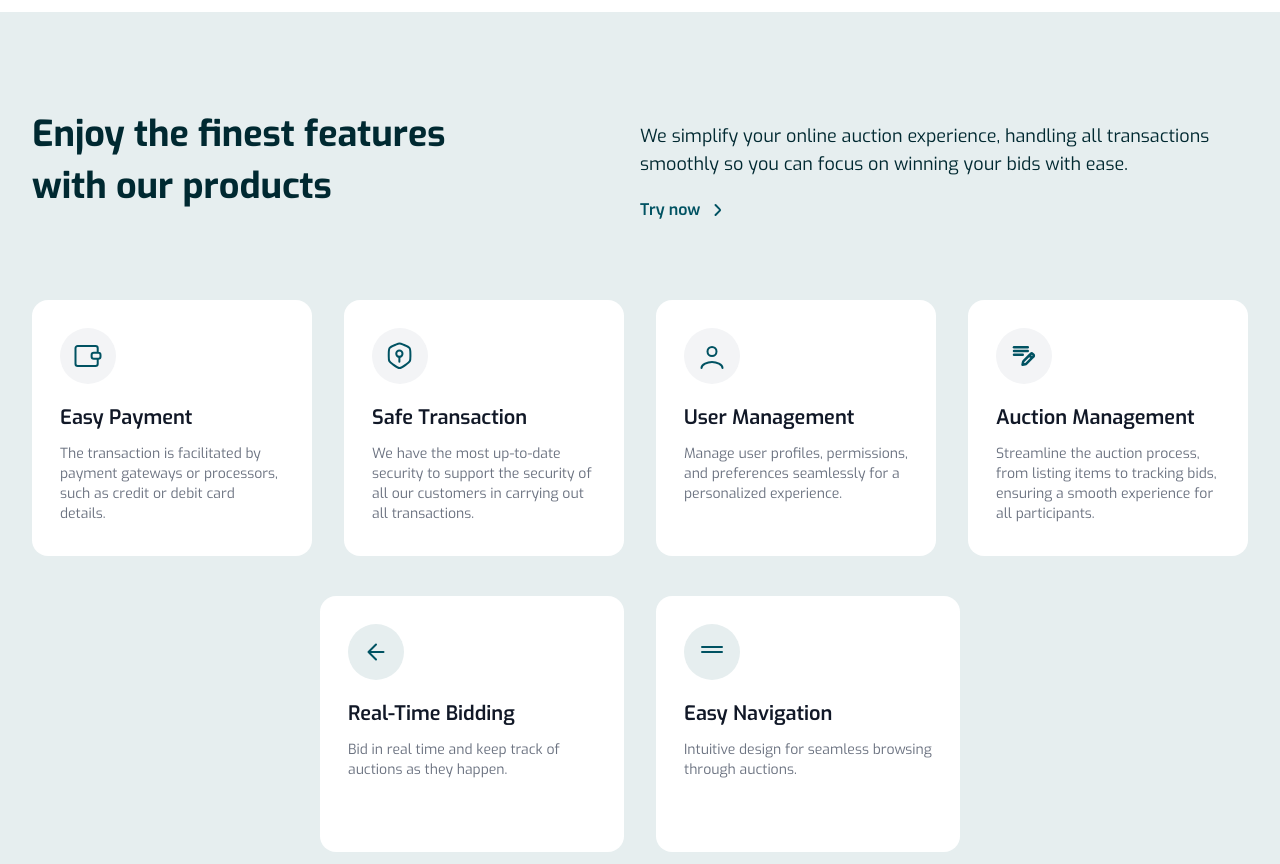
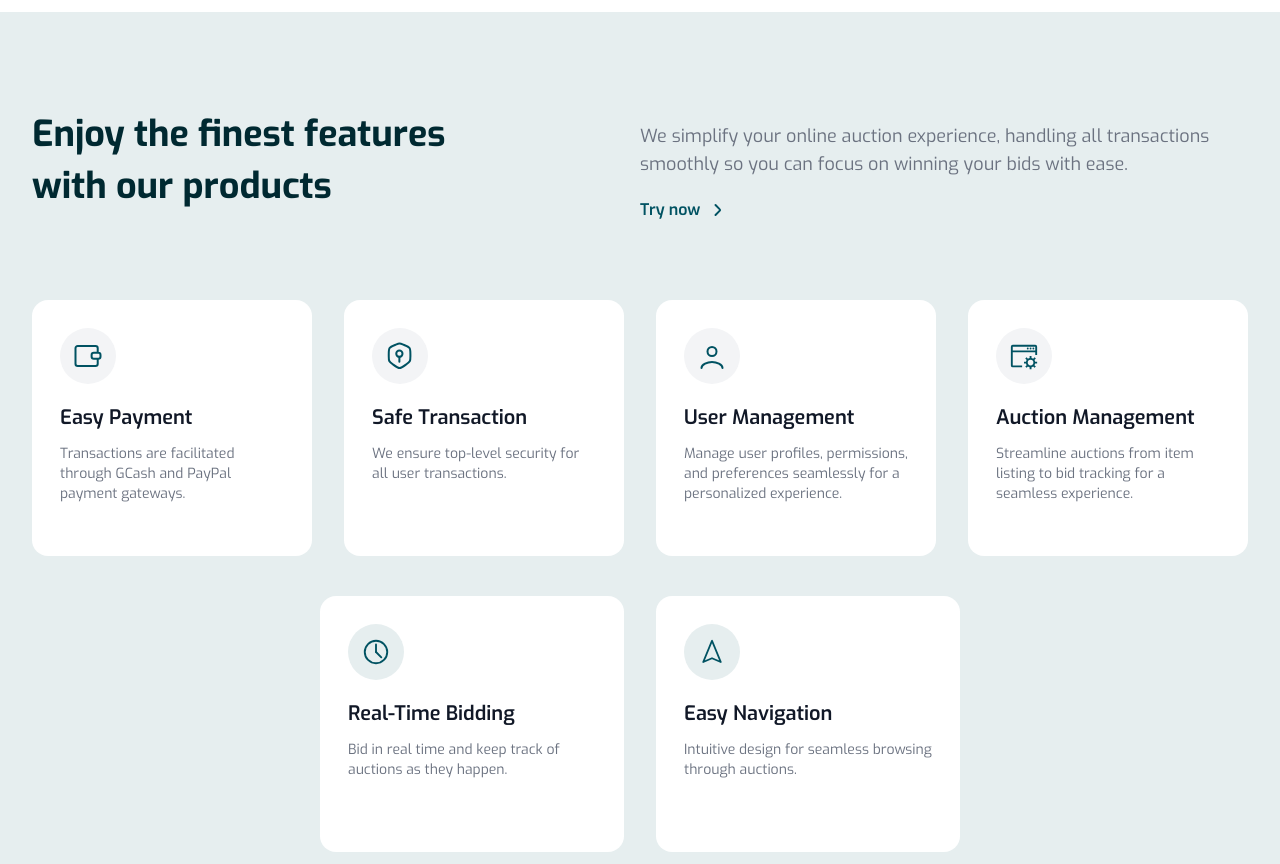
Before and after one commit to yenhar/capstone, a Nuxt app: page /login in a window 1280 px wide. Shown: the part 480-1344 px from the top of the page. Built offline with nearby package versions, Linux system fonts and the light colour scheme.

Commit message:
final landing page

```diff
--- a/pages/login.vue
+++ b/pages/login.vue
@@ -35,11 +35,11 @@
         <form class="space-y-6 px-6 lg:px-8 pb-4 sm:pb-6 xl:pb-8" action="#">
           <h3 class="text-xl font-medium text-gray-900 dark:text-white">Sign in to <p class="text-custom-bluegreen2 font-bold">AuctionWave</p></h3>
           <div>
-            <label for="username" class="text-sm font-medium text-gray-900 block mb-2 dark:text-gray-300">Your Username</label>
+            <label for="username" class="text-sm font-medium text-gray-900 block mb-2 dark:text-gray-300">Username</label>
             <input type="text" name="username" id="username" class="bg-gray-50 border border-gray-300 text-gray-900 sm:text-sm rounded-lg focus:ring-custom-bluegreen focus:border-custom-bluegreen block w-full p-2.5 dark:bg-gray-600 dark:border-gray-500 dark:placeholder-gray-400 dark:text-white" placeholder="Username" required>
           </div>
           <div>
-            <label for="password" class="text-sm font-medium text-gray-900 block mb-2 dark:text-gray-300">Your Password</label>
+            <label for="password" class="text-sm font-medium text-gray-900 block mb-2 dark:text-gray-300">Password</label>
             <input type="password" name="password" id="password" placeholder="••••••••" class="bg-gray-50 border border-gray-300 text-gray-900 sm:text-sm rounded-lg focus:ring-custom-bluegreen focus:border-custom-bluegreen block w-full p-2.5 dark:bg-gray-600 dark:border-gray-500 dark:placeholder-gray-400 dark:text-white" required>
           </div>
           <div class="flex justify-between">
@@ -146,7 +146,7 @@
                       <h2 class="text-4xl font-bold text-custom-bluegreen2 leading-[3.25rem] lg:mb-6 mx-auto max-w-max lg:max-w-md lg:mx-0">Enjoy the finest features with our products</h2>
                   </div>
                   <div class="relative w-full text-center  lg:text-left lg:w-2/4">
-                      <p class="text-lg font-normal text-custom-bluegreen2 mb-5">We simplify your online auction experience, handling all transactions smoothly so you can focus on winning your bids with ease.</p>
+                      <p class="text-lg font-normal text-gray-500 mb-5">We simplify your online auction experience, handling all transactions smoothly so you can focus on winning your bids with ease.</p>
                       <a href="#" class="flex flex-row items-center justify-center gap-2 text-base font-semibold text-custom-bluegreen lg:justify-start hover:text-green-500 ">Try now <svg width="20" height="20" viewBox="0 0 20 20" fill="none" xmlns="http://www.w3.org/2000/svg">
                           <path d="M7.5 15L11.0858 11.4142C11.7525 10.7475 12.0858 10.4142 12.0858 10C12.0858 9.58579 11.7525 9.25245 11.0858 8.58579L7.5 5" stroke="#005262" stroke-width="2" stroke-linecap="round" stroke-linejoin="round"></path>
                           </svg>
@@ -163,8 +163,7 @@
                       </div>
                       <h4 class="text-xl font-semibold text-gray-900 mb-3 capitalize transition-all duration-500 group-hover:text-white">Easy Payment</h4>
                       <p class="text-sm font-normal text-gray-500 transition-all duration-500 leading-5 group-hover:text-white">
-                        The transaction is facilitated by payment gateways or processors,
-                        such as credit or debit card details.
+                          Transactions are facilitated through GCash and PayPal payment gateways.
                       </p>
                   </div>
                   <div class="group relative w-full bg-white rounded-2xl p-4 transition-all duration-500 max-md:max-w-md max-md:mx-auto md:w-2/5 md:h-64 xl:p-7 xl:w-1/4 hover:bg-custom-bluegreen">
@@ -176,7 +175,7 @@
                       </div>
                       <h4 class="text-xl font-semibold text-gray-900 mb-3 capitalize transition-all duration-500 group-hover:text-white">Safe Transaction</h4>
                       <p class="text-sm font-normal text-gray-500 transition-all duration-500 leading-5 group-hover:text-white">
-                          We have the most up-to-date security to support the security of all our customers in carrying out all transactions.
+                            We ensure top-level security for all user transactions.
                       </p>
                   </div>
 
@@ -194,20 +193,17 @@
                   </div>
                   <div class="group relative w-full bg-white rounded-2xl p-4 transition-all duration-500 max-md:max-w-md max-md:mx-auto md:w-2/5 md:h-64 xl:p-7 xl:w-1/4 hover:bg-custom-bluegreen">
                       <div class="bg-gray-100 rounded-full flex justify-center items-center mb-5 w-14 h-14">
-                        <svg width="30" height="30" viewBox="0 0 24 24" fill="none" xmlns="http://www.w3.org/2000/svg">
-                            <g id="SVGRepo_bgCarrier" stroke-width="0"></g>
-                            <g id="SVGRepo_tracerCarrier" stroke-linecap="round" stroke-linejoin="round"></g>
-                            <g id="SVGRepo_iconCarrier">
-                                <path d="M4 5L15 5" stroke="#005262" stroke-width="2" stroke-linecap="round" stroke-linejoin="round"></path>
-                                <path d="M4 8H15" stroke="#005262" stroke-width="2" stroke-linecap="round" stroke-linejoin="round"></path>
-                                <path d="M4 11H11" stroke="#005262" stroke-width="2" stroke-linecap="round" stroke-linejoin="round"></path>
-                                <path d="M18.4563 13.5423L13.9268 18.0719C13.6476 18.3511 13.292 18.5414 12.9048 18.6188L10.8153 19.0367L11.2332 16.9472C11.3106 16.5601 11.5009 16.2045 11.7801 15.9253L16.3096 11.3957M18.4563 13.5423L19.585 12.4135C19.9755 12.023 19.9755 11.3898 19.585 10.9993L18.8526 10.2669C18.4621 9.8764 17.8289 9.8764 17.4384 10.2669L16.3096 11.3957M18.4563 13.5423L16.3096 11.3957" stroke="#005262" stroke-width="2" stroke-linecap="round" stroke-linejoin="round"></path>
-                            </g>
+                        <svg width="30" height="30" viewBox="0 0 32 32" xmlns="http://www.w3.org/2000/svg">
+                          <path d="M30,24V22H27.8989a4.9678,4.9678,0,0,0-.7319-1.7529l1.49-1.49-1.414-1.414-1.49,1.49A4.9678,4.9678,0,0,0,24,18.1011V16H22v2.1011a4.9678,4.9678,0,0,0-1.7529.7319l-1.49-1.49-1.414,1.414,1.49,1.49A4.9678,4.9678,0,0,0,18.1011,22H16v2h2.1011a4.9678,4.9678,0,0,0,.7319,1.7529l-1.49,1.49,1.414,1.414,1.49-1.49A4.9678,4.9678,0,0,0,22,27.8989V30h2V27.8989a4.9678,4.9678,0,0,0,1.7529-.7319l1.49,1.49,1.414-1.414-1.49-1.49A4.9678,4.9678,0,0,0,27.8989,24Zm-7,2a3,3,0,1,1,3-3A3.0033,3.0033,0,0,1,23,26Z" fill="#005262"></path>
+                          <path d="M28,4H4A2.002,2.002,0,0,0,2,6V26a2.0023,2.0023,0,0,0,2,2H14V26H4V12H28v3h2V6A2.0023,2.0023,0,0,0,28,4Zm0,6H4V6H28Z" fill="#005262"></path>
+                          <circle cx="20" cy="8" r="1" fill="#005262"></circle>
+                          <circle cx="23" cy="8" r="1" fill="#005262"></circle>
+                          <circle cx="26" cy="8" r="1" fill="#005262"></circle>
                         </svg>
                       </div>
                       <h4 class="text-xl font-semibold text-gray-900 mb-3 capitalize transition-all duration-500 group-hover:text-white">Auction Management</h4>
                       <p class="text-sm font-normal text-gray-500 transition-all duration-500 leading-5 group-hover:text-white">
-                          Streamline the auction process, from listing items to tracking bids, ensuring a smooth experience for all participants.
+                        Streamline auctions from item listing to bid tracking for a seamless experience.
                       </p>
                   </div>
               </div>
@@ -216,9 +212,11 @@
 
     <div class="group relative w-full bg-white rounded-2xl p-4 transition-all duration-500 max-md:max-w-md max-md:mx-auto md:w-2/5 md:h-64 xl:p-7 xl:w-1/4 hover:bg-custom-bluegreen">
         <div class="bg-custom-blue2 rounded-full flex justify-center items-center mb-5 w-14 h-14">
-            <svg width="30" height="30" viewBox="0 0 30 30" fill="none" xmlns="http://www.w3.org/2000/svg">
-                <path d="M7.5 15H22.5M7.5 15L15 7.5M7.5 15L15 22.5" stroke="#005262" stroke-width="2" stroke-linecap="round"/>
-            </svg>
+          <svg width="30" height="30" viewBox="0 0 24 24" fill="none" xmlns="http://www.w3.org/2000/svg">
+              <path d="M12 21C16.9706 21 21 16.9706 21 12C21 7.02944 16.9706 3 12 3C7.02944 3 3 7.02944 3 12C3 16.9706 7.02944 21 12 21Z" stroke="#005262" stroke-width="1.5" stroke-linecap="round" stroke-linejoin="round"></path>
+              <path d="M12 6V12" stroke="#005262" stroke-width="1.5" stroke-linecap="round" stroke-linejoin="round"></path>
+              <path d="M16.24 16.24L12 12" stroke="#005262" stroke-width="1.5" stroke-linecap="round" stroke-linejoin="round"></path>
+          </svg>
         </div>
         <h4 class="text-xl font-semibold text-gray-900 mb-3 capitalize transition-all duration-500 group-hover:text-white">Real-Time Bidding</h4>
         <p class="text-sm font-normal text-gray-500 transition-all duration-500 leading-5 group-hover:text-white">Bid in real time and keep track of auctions as they happen.</p>
@@ -226,10 +224,9 @@
 
     <div class="group relative w-full bg-white rounded-2xl p-4 transition-all duration-500 max-md:max-w-md max-md:mx-auto md:w-2/5 md:h-64 xl:p-7 xl:w-1/4 hover:bg-custom-bluegreen">
         <div class="bg-custom-blue2 rounded-full flex justify-center items-center mb-5 w-14 h-14">
-            <svg width="30" height="30" viewBox="0 0 30 30" fill="none" xmlns="http://www.w3.org/2000/svg">
-                <path d="M5 15H25" stroke="#005262" stroke-width="2" stroke-linecap="round"/>
-                <path d="M5 10H25" stroke="#005262" stroke-width="2" stroke-linecap="round"/>
-            </svg>
+          <svg width="30" height="30" viewBox="0 0 24 24" fill="none" xmlns="http://www.w3.org/2000/svg">
+            <path d="M19 20L12 3L5 20L12 17L19 20Z" stroke="#005262" stroke-width="1.5" stroke-linecap="round" stroke-linejoin="round"></path>
+          </svg>
         </div>
         <h4 class="text-xl font-semibold text-gray-900 mb-3 capitalize transition-all duration-500 group-hover:text-white">Easy Navigation</h4>
         <p class="text-sm font-normal text-gray-500 transition-all duration-500 leading-5 group-hover:text-white">Intuitive design for seamless browsing through auctions.</p>
```
